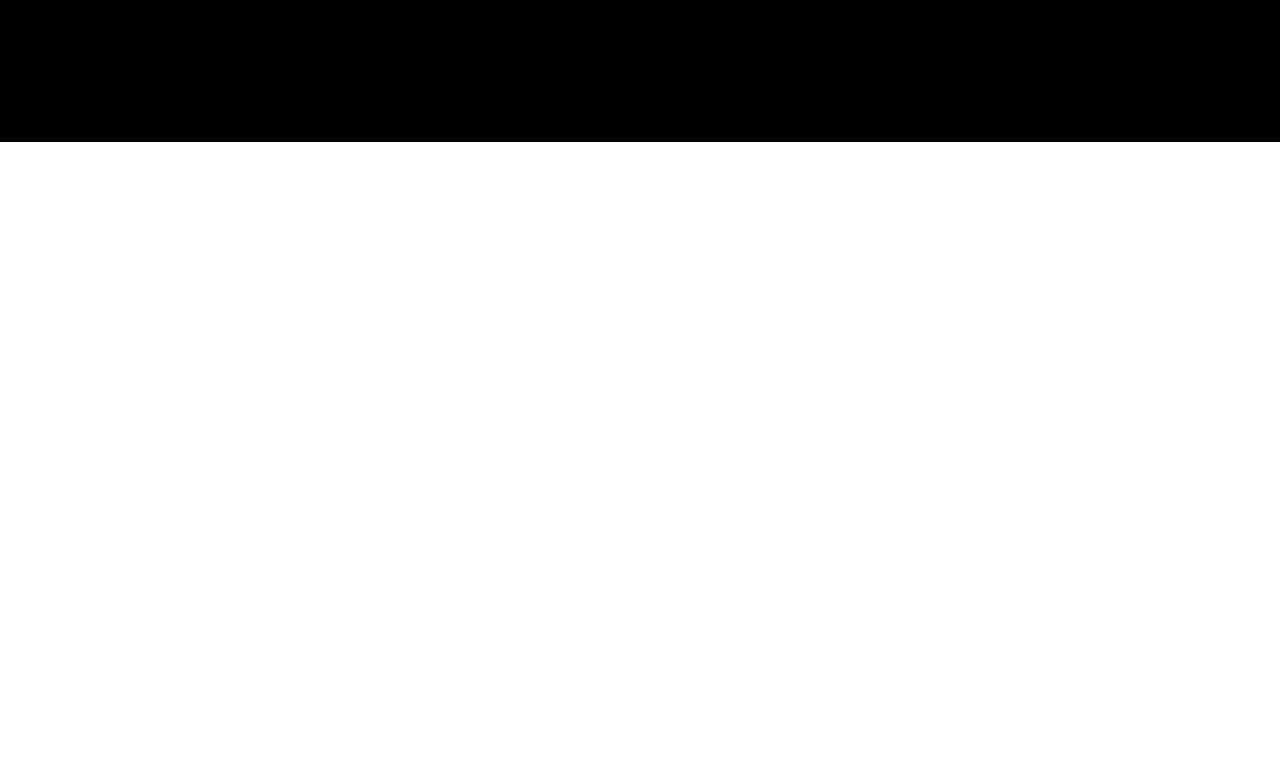
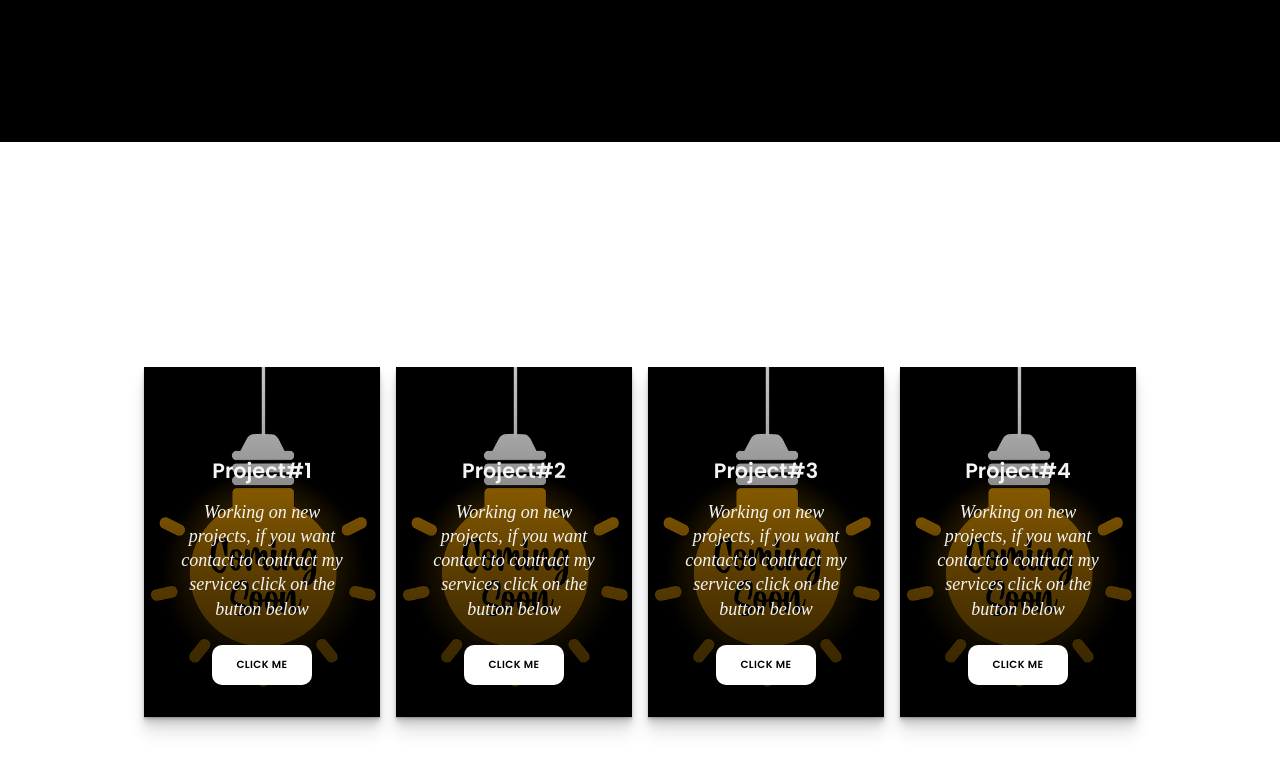
Before and after one commit to LENNANrnz/Portfolio, a plain HTML site: page index.html in a window 1280 px wide. Shown: the part 1458-2230 px from the top of the page. Drawn offline with nearby package versions, Linux system fonts and the light colour scheme.

Commit message:
myprojects

```diff
--- a/body/Projects/my_projects.css
+++ b/body/Projects/my_projects.css
@@ -1,4 +1,190 @@
 .my_Projectsdiv {
- height: 100vh;
+  height: 100vh;
  background-color: white;
+ display: grid;
+  place-items: center;
 }
+
+:root {
+  --d: 700ms;
+  --e: cubic-bezier(0.19, 1, 0.22, 1);
+  --font-sans: "Rubik", sans-serif;
+  --font-serif: "Cardo", serif;
+}
+
+.page-content {
+  display: grid;
+  grid-gap: 1rem;
+  padding: 1rem;
+  max-width: 1024px;
+  margin: 0 auto;
+  font-family: var(--font-sans);
+}
+@media (min-width: 100px) {
+  .my_Projectsdiv {
+    height: 100%;}}
+
+@media (min-width: 600px) {
+  .my_Projectsdiv {
+    height: 100%;}
+
+  .page-content {
+    grid-template-columns: repeat(2, 1fr);
+  }
+}
+@media (min-width: 800px) {
+
+  .my_Projectsdiv {
+    height: 100vh;}
+
+  .page-content {
+    grid-template-columns: repeat(4, 1fr);
+  }
+}
+
+.card {
+  position: relative;
+  display: flex;
+  align-items: flex-end;
+  overflow: hidden;
+  padding: 1rem;
+  width: 100%;
+  text-align: center;
+  color: whitesmoke;
+  background-color: whitesmoke;
+  box-shadow: 0 1px 1px rgba(0, 0, 0, 0.1), 0 2px 2px rgba(0, 0, 0, 0.1), 0 4px 4px rgba(0, 0, 0, 0.1), 0 8px 8px rgba(0, 0, 0, 0.1), 0 16px 16px rgba(0, 0, 0, 0.1);
+}
+@media (min-width: 600px) {
+  .card {
+    height: 350px;
+  }
+}
+.card:before {
+  content: "";
+  position: absolute;
+  top: 0;
+  left: 0;
+  width: 100%;
+  height: 110%;
+  background-size: cover;
+  background-position: -73px 0px;
+  transition: transform calc(var(--d) * 1.5) var(--e);
+  pointer-events: none;
+}
+.card:after {
+  content: "";
+  display: block;
+  position: absolute;
+  top: 0;
+  left: 0;
+  width: 100%;
+  height: 200%;
+  pointer-events: none;
+  background-image: linear-gradient(to bottom, rgba(0, 0, 0, 0) 0%, rgba(0, 0, 0, 0.009) 11.7%, rgba(0, 0, 0, 0.034) 22.1%, rgba(0, 0, 0, 0.072) 31.2%, rgba(0, 0, 0, 0.123) 39.4%, rgba(0, 0, 0, 0.182) 46.6%, rgba(0, 0, 0, 0.249) 53.1%, rgba(0, 0, 0, 0.32) 58.9%, rgba(0, 0, 0, 0.394) 64.3%, rgba(0, 0, 0, 0.468) 69.3%, rgba(0, 0, 0, 0.54) 74.1%, rgba(0, 0, 0, 0.607) 78.8%, rgba(0, 0, 0, 0.668) 83.6%, rgba(0, 0, 0, 0.721) 88.7%, rgba(0, 0, 0, 0.762) 94.1%, rgba(0, 0, 0, 0.79) 100%);
+  transform: translateY(-50%);
+  transition: transform calc(var(--d) * 2) var(--e);
+}
+.card:nth-child(1):before {
+  background-image: url(../../imgs/soon2.png);
+}
+.card:nth-child(2):before {
+  background-image: url(../../imgs/soon2.png);
+}
+.card:nth-child(3):before {
+  background-image: url(../../imgs/soon2.png);
+}
+.card:nth-child(4):before {
+  background-image: url(../../imgs/soon2.png);
+}
+
+.content {
+  position: relative;
+  display: flex;
+  flex-direction: column;
+  align-items: center;
+  width: 100%;
+  padding: 1rem;
+  transition: transform var(--d) var(--e);
+  z-index: 1;
+}
+.content > * + * {
+  margin-top: 1rem;
+}
+
+.title {
+  font-size: 1.3rem;
+  font-weight: bold;
+  line-height: 1.2;
+}
+
+.copy {
+  font-family: var(--font-serif);
+  font-size: 1.125rem;
+  font-style: italic;
+  line-height: 1.35;
+}
+
+.btn {
+  cursor: pointer;
+  margin-top: 1.5rem;
+  padding: 0.75rem 1.5rem;
+  font-size: 0.65rem;
+  font-weight: bold;
+  letter-spacing: 0.025rem;
+  text-transform: uppercase;
+  color: black;
+  background-color: white;
+  border: none;
+  border-radius: 10px;
+}
+.btn:hover {
+  background-color: lightgray;
+}
+
+.btn:focus {
+  outline: none;
+}
+
+@media (hover: hover) and (min-width: 600px) {
+  .card:after {
+    transform: translateY(0);
+  }
+
+  .content {
+    transform: translateY(calc(100% - 4.5rem));
+  }
+  .content > *:not(.title) {
+    opacity: 0;
+    transform: translateY(1rem);
+    transition: transform var(--d) var(--e), opacity var(--d) var(--e);
+  }
+
+  .card:hover,
+.card:focus-within {
+    align-items: center;
+  }
+  .card:hover:before,
+.card:focus-within:before {
+    transform: translateY(-4%);
+  }
+  .card:hover:after,
+.card:focus-within:after {
+    transform: translateY(-50%);
+  }
+  .card:hover .content,
+.card:focus-within .content {
+    transform: translateY(0);
+  }
+  .card:hover .content > *:not(.title),
+.card:focus-within .content > *:not(.title) {
+    opacity: 1;
+    transform: translateY(0);
+    transition-delay: calc(var(--d) / 8);
+  }
+
+  .card:focus-within:before, .card:focus-within:after,
+.card:focus-within .content,
+.card:focus-within .content > *:not(.title) {
+    transition-duration: 0s;
+  }
+}
--- a/body/js/scrollReveal.js
+++ b/body/js/scrollReveal.js
@@ -1,7 +1,14 @@
 var imagem_aboutme = document.querySelector("#imagem_aboutme");
-var revealArray = [document.querySelector(".article_aboutme"),];
-ScrollReveal().reveal(revealArray, { delay: 375, reset: true,  mobile: true });
+var aboutme_paragraph = document.querySelector(".article_aboutme");
+var card12Array = [document.getElementById('card1'), document.getElementById('card2')]
+var card34Array = [document.getElementById('card3'), document.getElementById('card4')]
+
+
+ScrollReveal().reveal(aboutme_paragraph, { delay: 375, reset: true,  mobile: true });
 ScrollReveal().reveal(imagem_aboutme, { delay: 375, reset: true,  mobile: true, opacity: 0, distance: '250px', origin: 'left',duration: 2000 });
+ScrollReveal().reveal(card12Array, { delay: 375, reset: true,  mobile: true, opacity: 0, distance: '250px', origin: 'left',duration: 2000 });
+ScrollReveal().reveal(card34Array, { delay: 375, reset: true,  mobile: true, opacity: 0, distance: '250px', origin: 'right',duration: 2000 });
+
 
 afterReveal: function myCallback (el) {
     el.classList.remove('is-animating');
--- a/index.html
+++ b/index.html
@@ -61,6 +61,36 @@
 
         <div class="my_Projectsdiv">
 
+<main class="page-content">
+  <div class="card" id="card1">
+    <div class="content">
+      <h2 class="title">Project#1</h2>
+      <p class="copy">Working on new projects, if you want contact to contract my services click on the button below </p>
+      <button class="btn">Click Me</button>
+    </div>
+  </div>
+  <div class="card" id="card2">
+    <div class="content">
+      <h2 class="title">Project#2</h2>
+      <p class="copy">Working on new projects, if you want contact to contract my services click on the button below</p>
+      <button class="btn">Click Me</button>
+    </div>
+  </div>
+  <div class="card" id="card3">
+    <div class="content">
+      <h2 class="title">Project#3</h2>
+      <p class="copy">Working on new projects, if you want contact to contract my services click on the button below</p>
+      <button class="btn">Click Me</button>
+    </div>
+  </div>
+  <div class="card" id="card4">
+    <div class="content">
+      <h2 class="title">Project#4</h2>
+      <p class="copy">Working on new projects, if you want contact to contract my services click on the button below</p>
+      <button class="btn">Click Me</button>
+    </div>
+  </div>
+</main>
 
         </div>
 </main>
```
